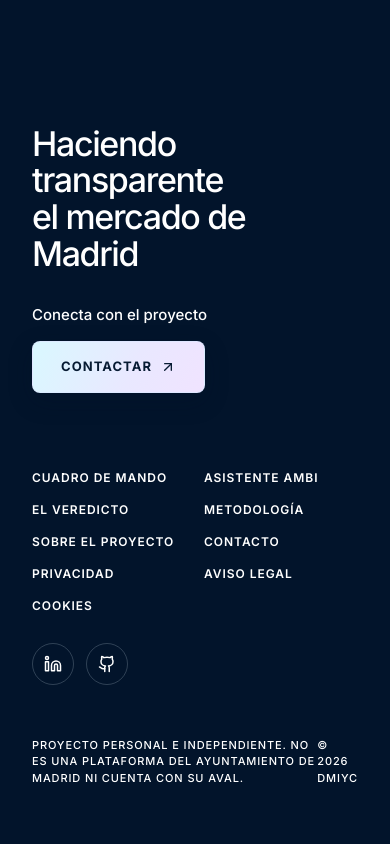
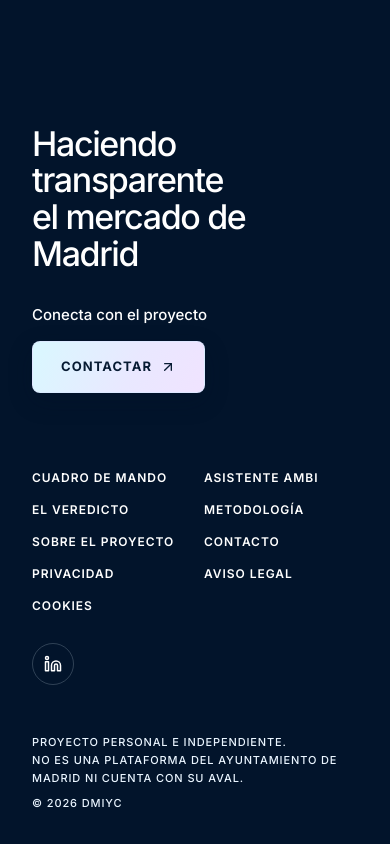
Before and after one commit to rodrigoapvigil/madrid-urban-intelligent, a Next.js app in the folder frontend/: page /cookies in a window 390 px wide. Shown: the part 2426-3270 px from the top of the page. Before the commit the page ends 3244 px from the top, so only its background shows below. Built offline with nearby package versions, Linux system fonts and the light colour scheme.

Commit message:
Remove GitHub links and separate footer notice

```diff
--- a/frontend/components/SiteChrome.css
+++ b/frontend/components/SiteChrome.css
@@ -310,9 +310,10 @@
 
 .auros-footer__bottom {
   display: flex;
-  align-items: center;
-  justify-content: flex-end;
-  padding-top: 24px;
+  align-items: flex-end;
+  justify-content: space-between;
+  gap: 24px;
+  padding-top: 20px;
   border: none !important;
   border-top: none !important;
   font-size: 11px;
@@ -320,6 +321,19 @@
   letter-spacing: 0.08em;
   color: rgba(186, 204, 214, 0.65);
   text-transform: uppercase;
+}
+
+.auros-footer__disclaimer {
+  display: block;
+  max-width: min(72ch, 76%);
+  color: #eaf5ff;
+  line-height: 1.65;
+}
+
+.auros-footer__copyright {
+  flex: 0 0 auto;
+  color: #eaf5ff;
+  white-space: nowrap;
 }
 
 @media (max-width: 900px) {
@@ -348,8 +362,18 @@
     gap: 28px;
   }
   .auros-footer__bottom {
-    justify-content: flex-start;
+    align-items: flex-start;
+    justify-content: space-between;
   }
+}
+
+@media (max-width: 600px) {
+  .auros-footer__bottom {
+    flex-direction: column;
+    align-items: flex-start;
+    gap: 8px;
+  }
+  .auros-footer__disclaimer { max-width: 100%; }
 }
 
 /* ==========================================================================
--- a/frontend/components/SiteChrome.tsx
+++ b/frontend/components/SiteChrome.tsx
@@ -4,7 +4,7 @@ import { useState, useEffect } from 'react';
 import Link from 'next/link';
 import Image from 'next/image';
 import type { ReactNode } from 'react';
-import { ArrowUpRight, Linkedin, Github, X } from 'lucide-react';
+import { ArrowUpRight, Linkedin, X } from 'lucide-react';
 
 type SiteHeaderProps = {
   activePath?: string;
@@ -262,15 +262,6 @@ export function SiteHeader({
                 >
                   <Linkedin size={20} />
                 </a>
-                <a
-                  href="https://github.com/rodrigoapvigil/madrid-urban-intelligent"
-                  target="_blank"
-                  rel="noopener noreferrer"
-                  aria-label="Repositorio del proyecto en GitHub"
-                  className="mi-mobile-drawer__social-btn"
-                >
-                  <Github size={20} />
-                </a>
               </div>
             </div>
           </div>
@@ -323,22 +314,13 @@ export function SiteFooter() {
             >
               <Linkedin size={18} />
             </a>
-            <a
-              href="https://github.com/rodrigoapvigil/madrid-urban-intelligent"
-              target="_blank"
-              rel="noopener noreferrer"
-              aria-label="Repositorio del proyecto en GitHub"
-              className="auros-footer__social-btn"
-            >
-              <Github size={18} />
-            </a>
           </div>
         </div>
 
         {/* Fila inferior: Copyright */}
         <div className="auros-footer__bottom">
           <span className="auros-footer__disclaimer">
-            Proyecto personal e independiente. No es una plataforma del Ayuntamiento de Madrid ni cuenta con su aval.
+            PROYECTO PERSONAL E INDEPENDIENTE.<br />NO ES UNA PLATAFORMA DEL AYUNTAMIENTO DE MADRID NI CUENTA CON SU AVAL.
           </span>
           <span className="auros-footer__copyright">
             © 2026 DMIYC
```
